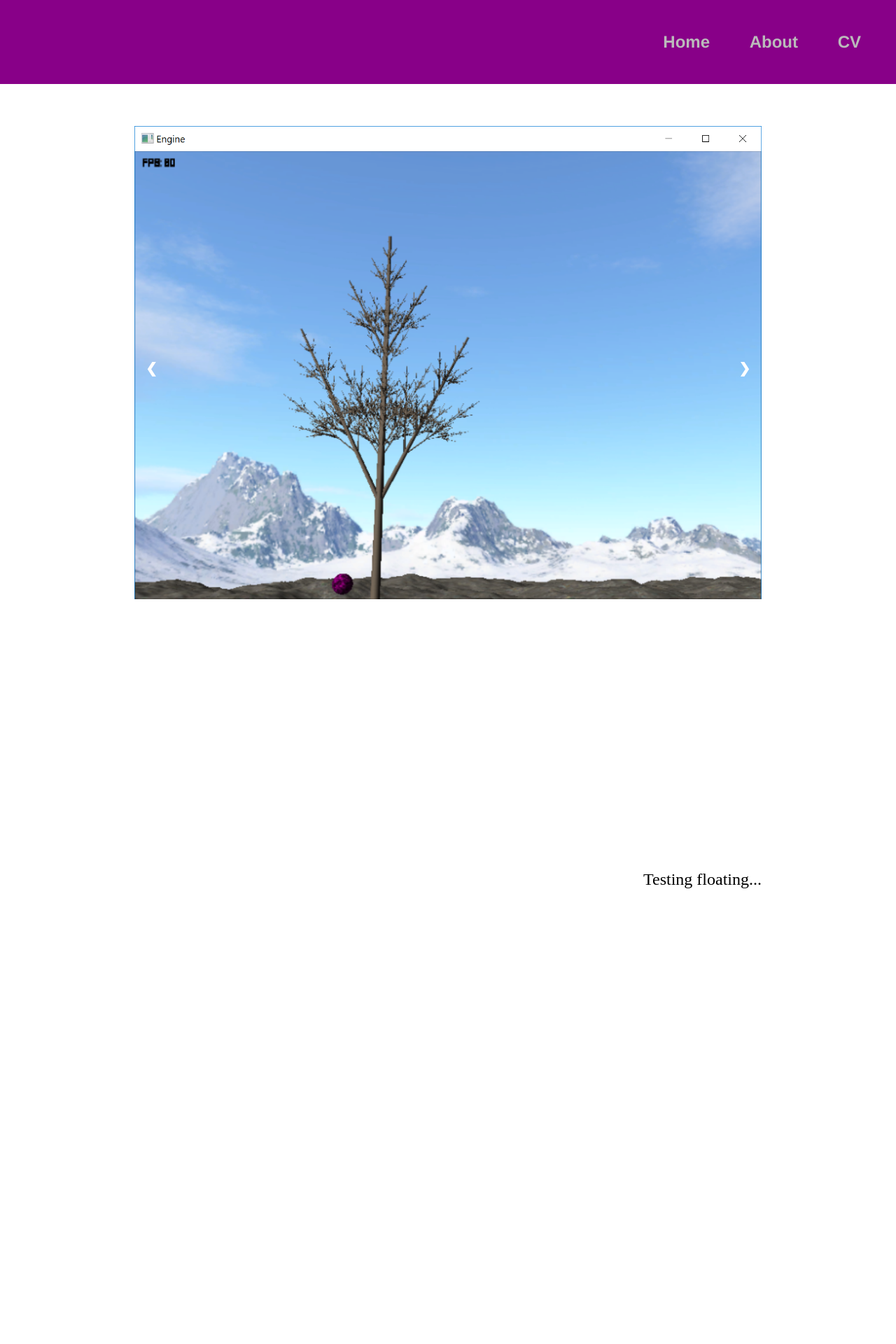
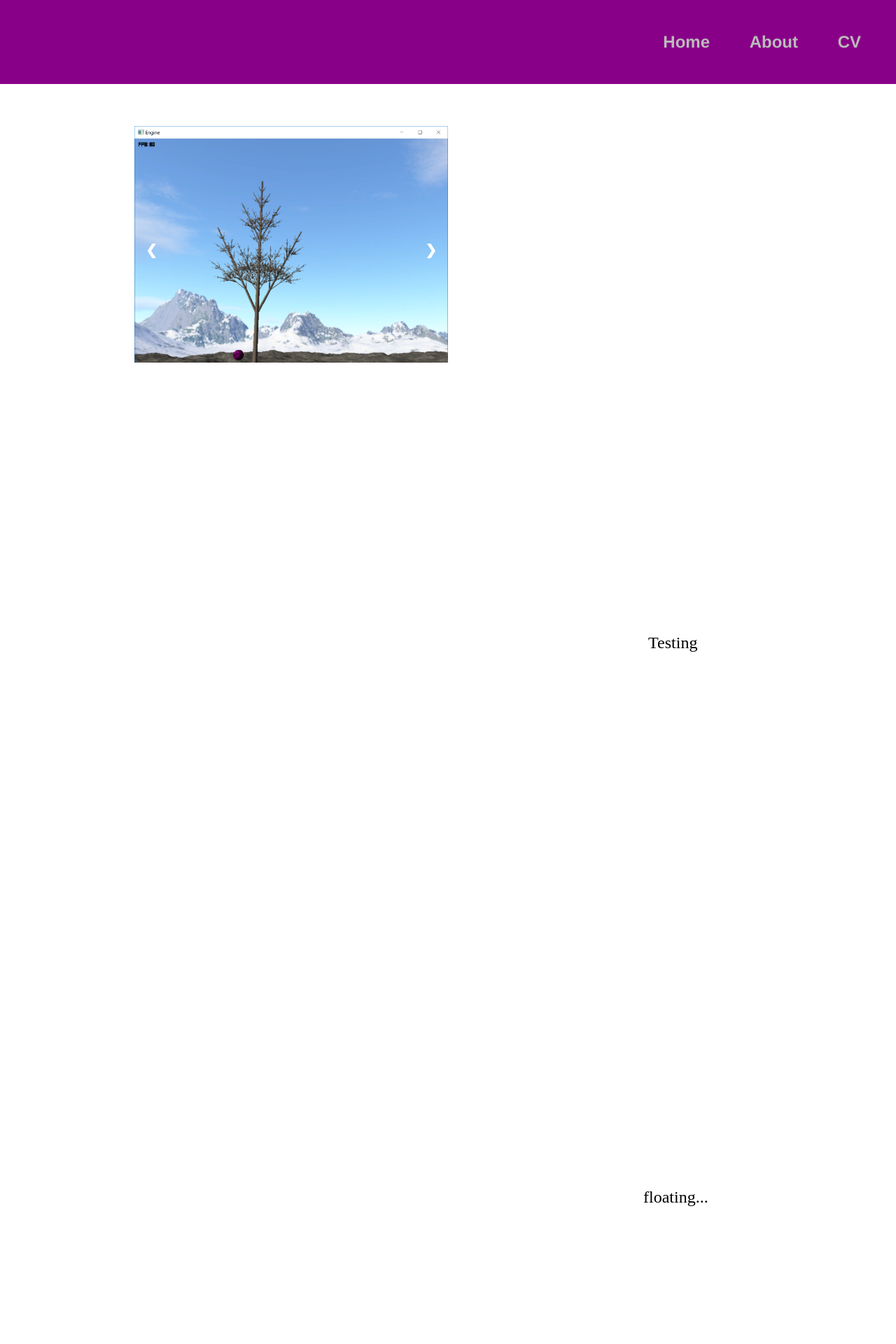
Before and after one commit to ScottSpiers/ScottSpiers.github.io, a Jekyll site: the page built from index.html, in a window 1280 px wide. Shown: the top 1920 px of the page at 70% size. Built offline with Jekyll 4.4.1, drawn with Linux system fonts in a browser that asks for light colours.

Commit message:
Think width restriction will be a better approach

```diff
--- a/css/main.css
+++ b/css/main.css
@@ -71,7 +71,7 @@ footer
 .slideshow-container
 {
     float: inherit;
-    max-width: 1000px;
+    width: 50%;
     position: relative;
     margin: auto;
 }
@@ -81,6 +81,7 @@ footer
     font-size: 1.5em;
     line-height: 33em;
     text-align: center;
+    width: 50%;
 }
 
 .fadeSlides .faseSlides2
@@ -141,11 +142,9 @@ footer
 .left
 {
     float: left;
-    align: left;
 }
 
 .right
 {
     float: right;
-    align: right;
 }
```
